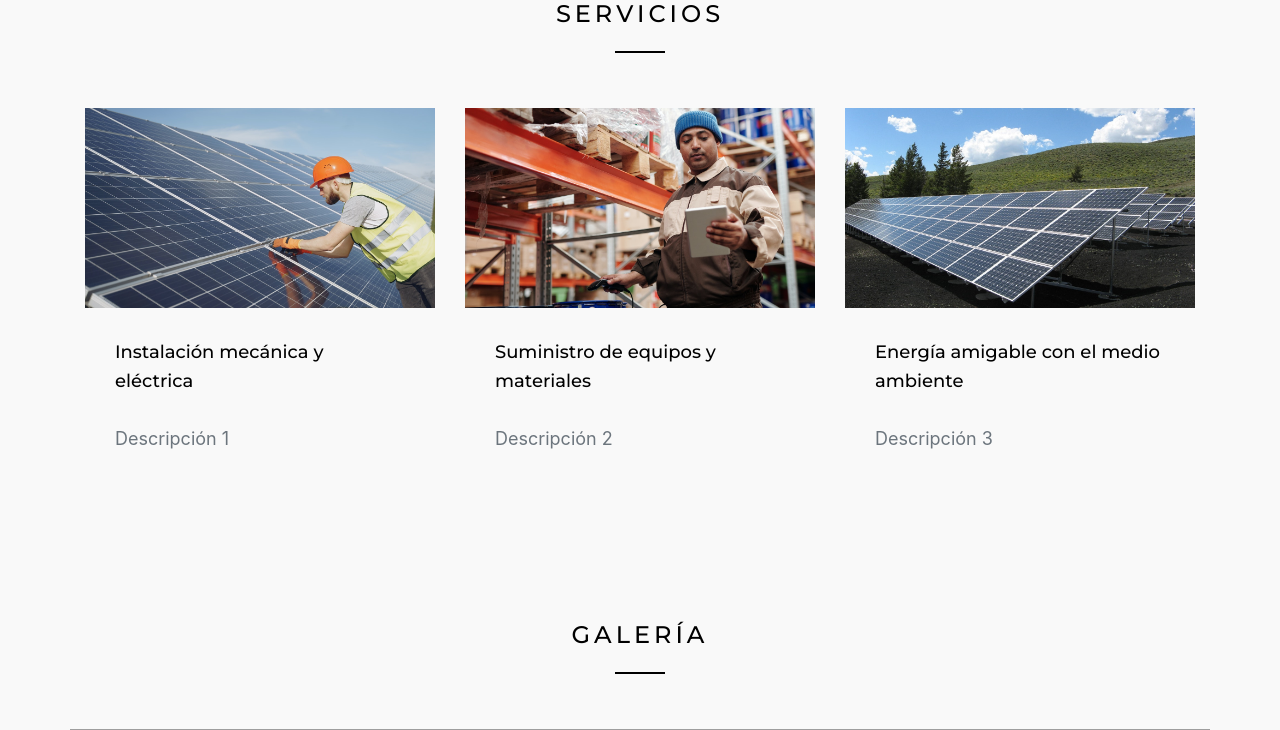
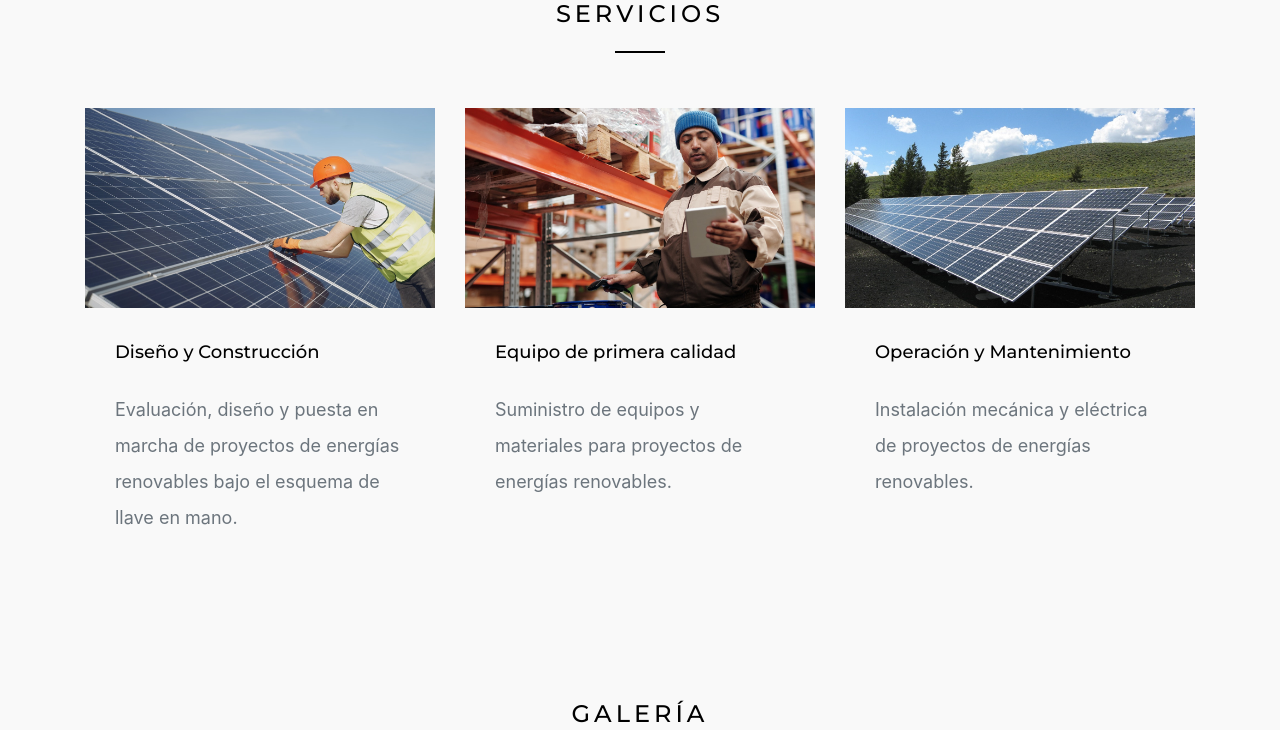
Before and after one commit to ccarcamog/indasa, a PHP site: page /component-show.php in a window 1280 px wide. Shown: the part 3511-4241 px from the top of the page. Run offline with PHP 8.4, Linux system fonts and the light colour scheme; some libraries are stand-ins or nearby versions; grey boxes are pictures that could not be loaded.

Commit message:
adicion de textos de cliente

```diff
--- a/componentes/servicios.php
+++ b/componentes/servicios.php
@@ -19,8 +19,9 @@
                         <img src="img/grupo-aider/129733675_2842507236026675_1859087375636870366_o.jpg" alt="" style="width:100%; height:200px; object-fit: cover">
                         <!-- Blog Content  -->
                         <div class="fplus-blog-content">
-							<h5>Instalación mecánica y eléctrica</h5>
-							<p class="text-muted">Descripción 1</p>
+							<h5>Diseño y Construcción</h5>
+							<p class="text-muted">Evaluación, diseño y puesta en marcha de proyectos de energías renovables bajo el esquema de
+								llave en mano. </p>
 
                         </div>
                     </div>
@@ -32,8 +33,8 @@
                         <img src="img/grupo-aider/pexels-tiger-lily-4484155.jpg" alt="" style="width:100%; height:200px; object-fit: cover">
                         <!-- Blog Content  -->
                         <div class="fplus-blog-content">
-						<h5>Suministro de equipos y materiales</h5>
-						<p class="text-muted">Descripción 2</p>
+						<h5>Equipo de primera calidad</h5>
+						<p class="text-muted">Suministro de equipos y materiales para proyectos de energías renovables. </p>
                         </div>
                     </div>
                 </div>
@@ -44,8 +45,8 @@
                         <img src="img/grupo-aider/pexels-pixabay-159397.jpg" alt="" style="width:100%; height:200px; object-fit: cover">
                         <!-- Blog Content  -->
                         <div class="fplus-blog-content">
-							<h5>Energía amigable con el medio ambiente</h5>
-							<p class="text-muted">Descripción 3</p>
+							<h5>Operación y Mantenimiento</h5>
+							<p class="text-muted">Instalación mecánica y eléctrica de proyectos de energías renovables.</p>
                         </div>
                     </div>
 				</div>
```
